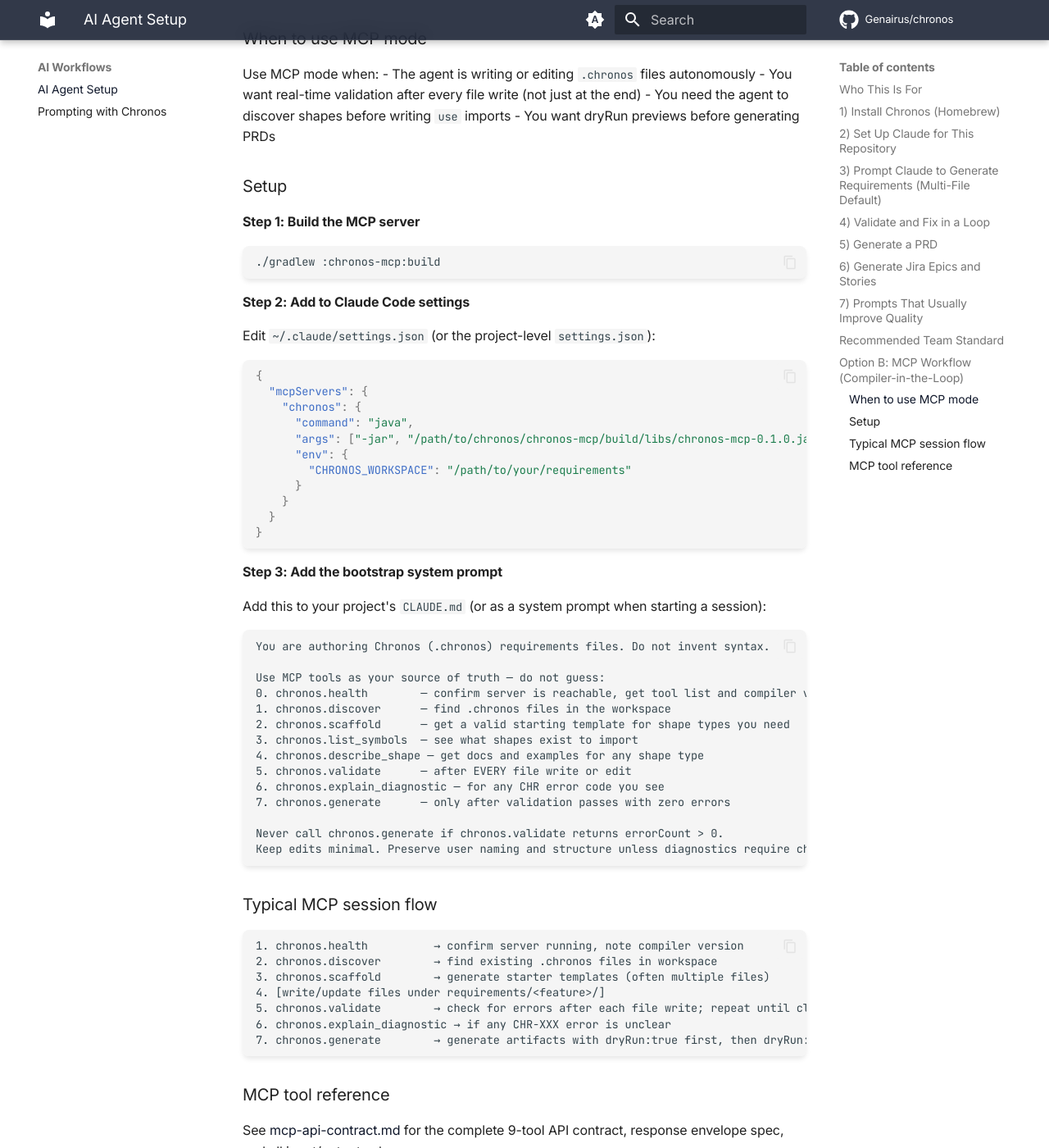
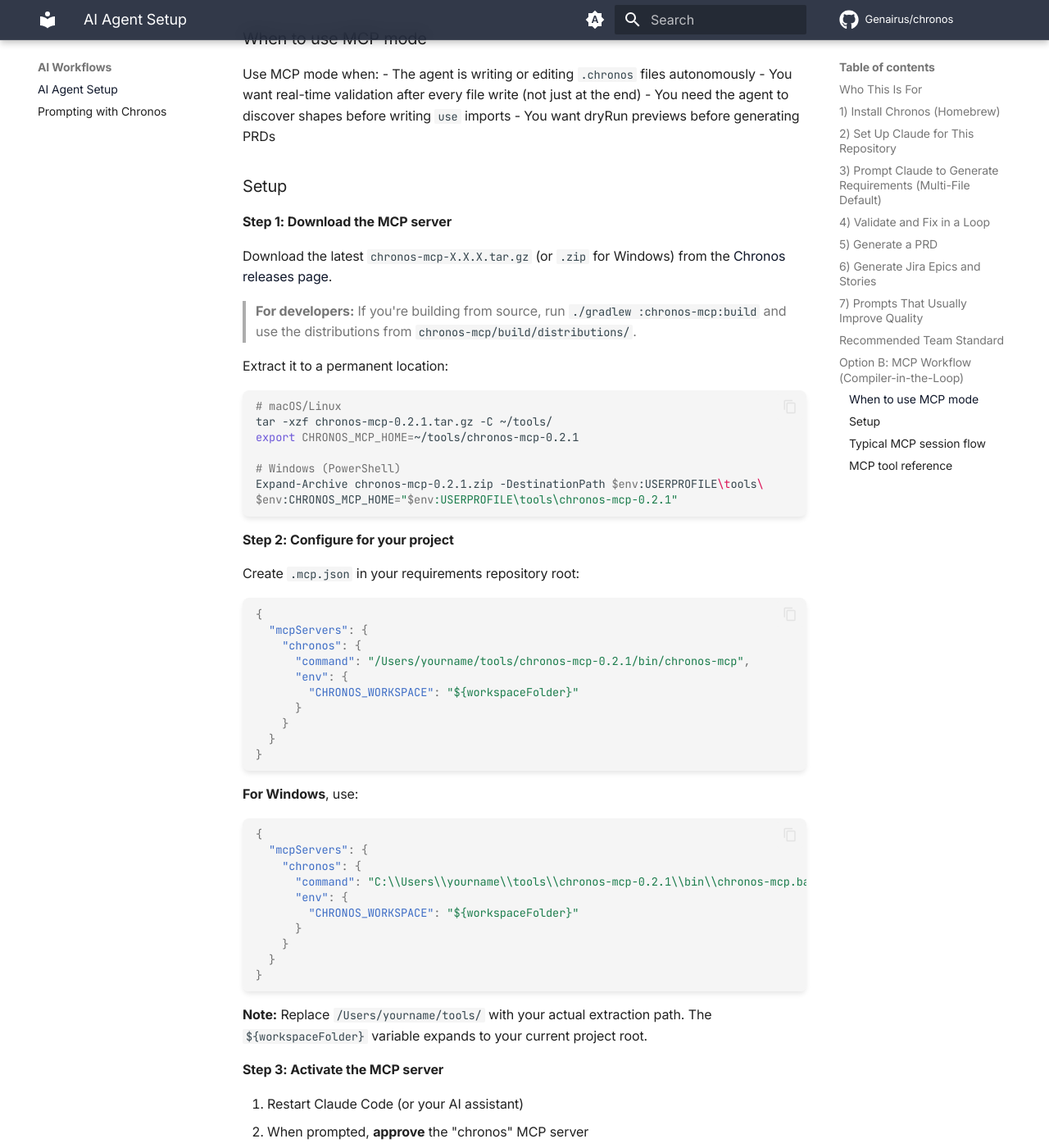
Before and after one commit to Genairus/chronos, an MkDocs documentation site: the page built from docs/ai-agent-setup.md, in a window 1280 px wide and 1400 px high, scrolled down 3844 px. Shown: the whole window at 82% size. Built offline with MkDocs 1.6.1 and Material for MkDocs 9.7.7, drawn with Linux system fonts in a browser that asks for light colours; comment, search, counter and statistics services are not loaded; some of the changed text lies outside the part shown.

Commit message:
release: bump to 0.2.1
- Fix MCP tool arg coercion: introduce ToolArgs helper to handle Agent
  Gateway serializing arrays as plain/comma-separated strings, preventing
  ClassCastException in ValidateTool, GenerateTool, ListSymbolsTool,
  ScaffoldTool, and EmitIrBundleTool
- Bump GraalVM native plugin: 0.9.28 → 0.11.1
- Update docs: ai-agent-setup.md now points to release downloads instead
  of requiring a source build; mcp-api-contract.md simplified
- Gitignore .mcp.json (paths are machine-specific)

Co-Authored-By: Claude Sonnet 4.6 <noreply@anthropic.com>

````diff
--- a/docs/ai-agent-setup.md
+++ b/docs/ai-agent-setup.md
@@ -191,31 +191,64 @@ Use MCP mode when:
 
 ### Setup
 
-**Step 1: Build the MCP server**
+**Step 1: Download the MCP server**
+
+Download the latest `chronos-mcp-X.X.X.tar.gz` (or `.zip` for Windows) from the [Chronos releases page](https://github.com/Genairus/chronos/releases).
+
+> **For developers:** If you're building from source, run `./gradlew :chronos-mcp:build` and use the distributions from `chronos-mcp/build/distributions/`.
+
+Extract it to a permanent location:
 
 ```sh
-./gradlew :chronos-mcp:build
+# macOS/Linux
+tar -xzf chronos-mcp-0.2.1.tar.gz -C ~/tools/
+export CHRONOS_MCP_HOME=~/tools/chronos-mcp-0.2.1
+
+# Windows (PowerShell)
+Expand-Archive chronos-mcp-0.2.1.zip -DestinationPath $env:USERPROFILE\tools\
+$env:CHRONOS_MCP_HOME="$env:USERPROFILE\tools\chronos-mcp-0.2.1"
 ```
 
-**Step 2: Add to Claude Code settings**
+**Step 2: Configure for your project**
 
-Edit `~/.claude/settings.json` (or the project-level `settings.json`):
+Create `.mcp.json` in your requirements repository root:
 
 ```json
 {
   "mcpServers": {
     "chronos": {
-      "command": "java",
-      "args": ["-jar", "/path/to/chronos/chronos-mcp/build/libs/chronos-mcp-0.1.0.jar"],
+      "command": "/Users/yourname/tools/chronos-mcp-0.2.1/bin/chronos-mcp",
       "env": {
-        "CHRONOS_WORKSPACE": "/path/to/your/requirements"
+        "CHRONOS_WORKSPACE": "${workspaceFolder}"
       }
     }
   }
 }
 ```
 
-**Step 3: Add the bootstrap system prompt**
+**For Windows**, use:
+```json
+{
+  "mcpServers": {
+    "chronos": {
+      "command": "C:\\Users\\yourname\\tools\\chronos-mcp-0.2.1\\bin\\chronos-mcp.bat",
+      "env": {
+        "CHRONOS_WORKSPACE": "${workspaceFolder}"
+      }
+    }
+  }
+}
+```
+
+**Note:** Replace `/Users/yourname/tools/` with your actual extraction path. The `${workspaceFolder}` variable expands to your current project root.
+
+**Step 3: Activate the MCP server**
+
+1. Restart Claude Code (or your AI assistant)
+2. When prompted, **approve** the "chronos" MCP server
+3. The approval is saved per-project; you won't be asked again unless `.mcp.json` changes
+
+**Step 4: Add the bootstrap system prompt**
 
 Add this to your project's `CLAUDE.md` (or as a system prompt when starting a session):
 
````
Also changed, not shown: README.md (+8 -7 lines), docs/mcp-api-contract.md (+6 -25 lines), 11 other files.
